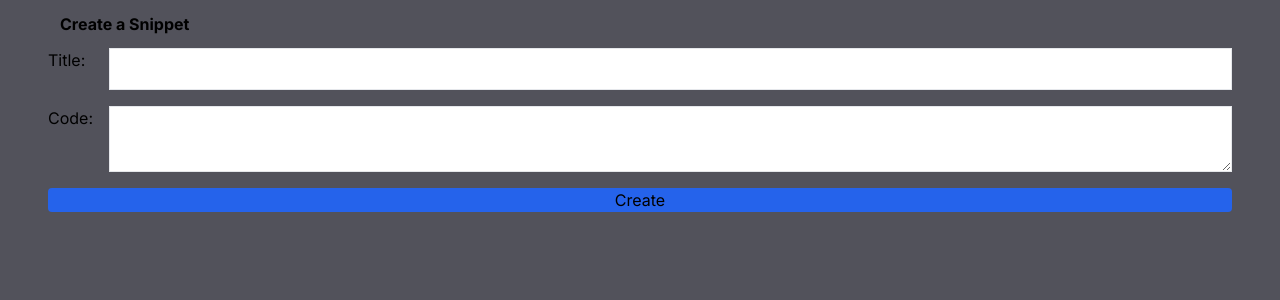
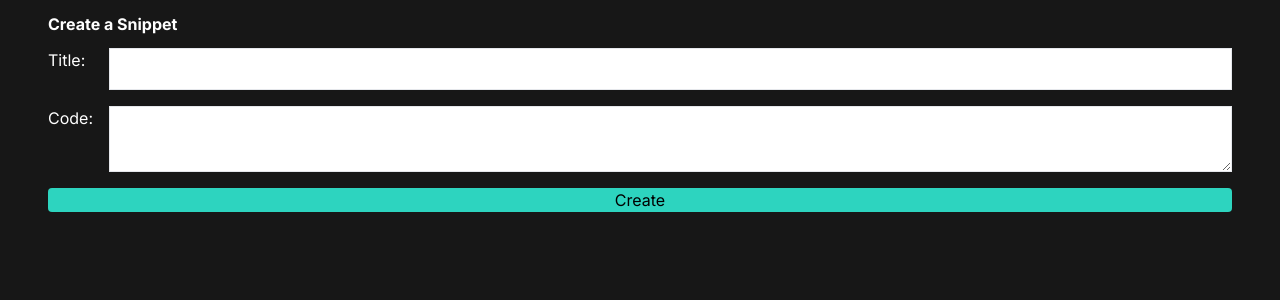
Before and after one commit to ImTaliesin/Next-Code-Snippets, a Next.js app: page /snippets/new in a window 1280 px wide. Shown: the top 300 px of the page. Built offline with nearby package versions, Linux system fonts and the light colour scheme.

Commit message:
Edited colors and margins

```diff
--- a/src/app/layout.tsx
+++ b/src/app/layout.tsx
@@ -15,7 +15,7 @@ export default function RootLayout({
 	children: React.ReactNode;
 }>) {
 	return (
-		<html lang='en'className='bg-zinc-600'>
+		<html lang='en'className='bg-neutral-900'>
 			<body className={inter.className}>
 				<div className='container mx-auto px-12 '>{children}</div>
 			</body>
--- a/src/app/page.tsx
+++ b/src/app/page.tsx
@@ -9,7 +9,7 @@ export default async function Home() {
 			<Link
 				key={snippet.id}
 				href={`/snippets/${snippet.id}`}
-				className='flex justify-between items-center p-2 border rounded bg-gray-500'>
+				className='flex justify-between items-center p-2 border rounded bg-teal-400'>
 				<div className=''>{snippet.title}</div>
 				<div>view</div>
 			</Link>
@@ -19,14 +19,14 @@ export default async function Home() {
 	return (
 		<div>
 			<div className='flex justify-between items-center pb-3'>
-				<h1 className='text-xl font-bold'>Snippets</h1>
+				<h1 className='text-xl font-bold text-white'>Snippets</h1>
 				<Link
-					className='p-2 rounded'
+					className='p-2 rounded text-white'
 					href='/snippets/new'>
 					Create a Snippet
 				</Link>
 			</div>
-			<div className='flex flex-col gap-2'>{renderedSnippets}</div>
+			<div className='flex flex-col gap-2 '>{renderedSnippets}</div>
 		</div>
 	);
 }
--- a/src/app/snippets/[id]/edit/page.tsx
+++ b/src/app/snippets/[id]/edit/page.tsx
@@ -18,7 +18,7 @@ export default async function SnippetEditPage(props: SnippetEditPageProps) {
 		notFound();
 	}
 	return (
-		<div>
+		<div className='pt-8'>
 			<SnippetEditForm snippet={snippet} />
 		</div>
 	);
--- a/src/app/snippets/[id]/page.tsx
+++ b/src/app/snippets/[id]/page.tsx
@@ -26,22 +26,22 @@ export default async function SnippetShowPage(props: SnippetShowPageProps) {
 		<div>
 			<div className='flex m-4 justify-between items-center'>
 				<Link href={'/'}>
-					<h1 className='flex p-2 border rounded bg-zinc-500'>Home</h1>
+					<h1 className='flex p-2 border rounded bg-teal-400'>Home</h1>
 				</Link>
-				<h1 className='text-xl font-bold'>{snippet.title}</h1>
+				<h1 className='text-xl font-bold text-white'>{snippet.title}</h1>
 				<div className='flex gap-2'>
 					<Link
 						href={`/snippets/${snippet.id}/edit`}
-						className='p-2 border rounded bg-zinc-500'>
+						className='p-2 border rounded bg-teal-400'>
 						Edit
 					</Link>
 					<form action={deleteSnippetsAction}>
-						<button className='p-2 border rounded bg-zinc-500'>Delete</button>
+						<button className='p-2 border rounded bg-teal-400'>Delete</button>
 					</form>
 				</div>
 			</div>
 
-			<pre className='p-3 border rounder bg-zinc-500'>
+			<pre className='p-3 border rounder bg-teal-400'>
 				<code>{snippet.code}</code>
 			</pre>
 		</div>
--- a/src/app/snippets/new/page.tsx
+++ b/src/app/snippets/new/page.tsx
@@ -10,11 +10,11 @@ export default function SnippetCreatePage() {
 
 	return (
 		<form action={action}>
-			<h3 className='font-bold m-3'>Create a Snippet</h3>
+			<h3 className='font-bold pt-3 pb-3 text-white'>Create a Snippet</h3>
 			<div className='flex flex-col gap-4'>
 				<div className='flex gap-4'>
 					<label
-						className='w-12'
+						className='w-12 text-white'
 						htmlFor='title'>
 						Title:
 					</label>
@@ -26,13 +26,13 @@ export default function SnippetCreatePage() {
 				</div>
 				<div className='flex gap-4'>
 					<label
-						className='w-12'
+						className='w-12 text-white'
 						htmlFor='code'>
 						Code:
 					</label>
 					<textarea
 						name='code'
-						className='border roundeed p-2 w-full'
+						className='border roundeed p-2 w-full '
 						id='code'
 					/>
 				</div>
@@ -40,7 +40,7 @@ export default function SnippetCreatePage() {
 				 {/* Code above checks if a formstate message exists, if it does then display error with message in it, if not then return null */}
 				<button
 					type='submit'
-					className='rounded p2 bg-blue-600'>
+					className='rounded p2 bg-teal-400'>
 					Create
 				</button>
 			</div>
--- a/src/components/snippetEditForm.tsx
+++ b/src/components/snippetEditForm.tsx
@@ -19,6 +19,7 @@ export default function SnippetEditForm({ snippet }: SnippetEditFormProps) {
    const editSnippetAction = actions.editSnippet.bind(null, snippet.id, code);
 	return (
 		<div>
+			<div className='flex justify-center pb-3 text-white'>Currently Editing: {snippet.title}</div>
 			<Editor
 				height='40vh'
 				theme='vs-dark'
@@ -28,7 +29,7 @@ export default function SnippetEditForm({ snippet }: SnippetEditFormProps) {
 				onChange={editorChangeHandler}
 			/>
          <form action={editSnippetAction}>
-            <button type='submit' className='p-2 border rounded'>Save</button>
+            <button type='submit' className='p-2 border rounded bg-teal-400'>Save</button>
          </form>
 		</div>
 	);
```
Also changed, not shown: 1 other file (tests, documents, lock files or other folders).
